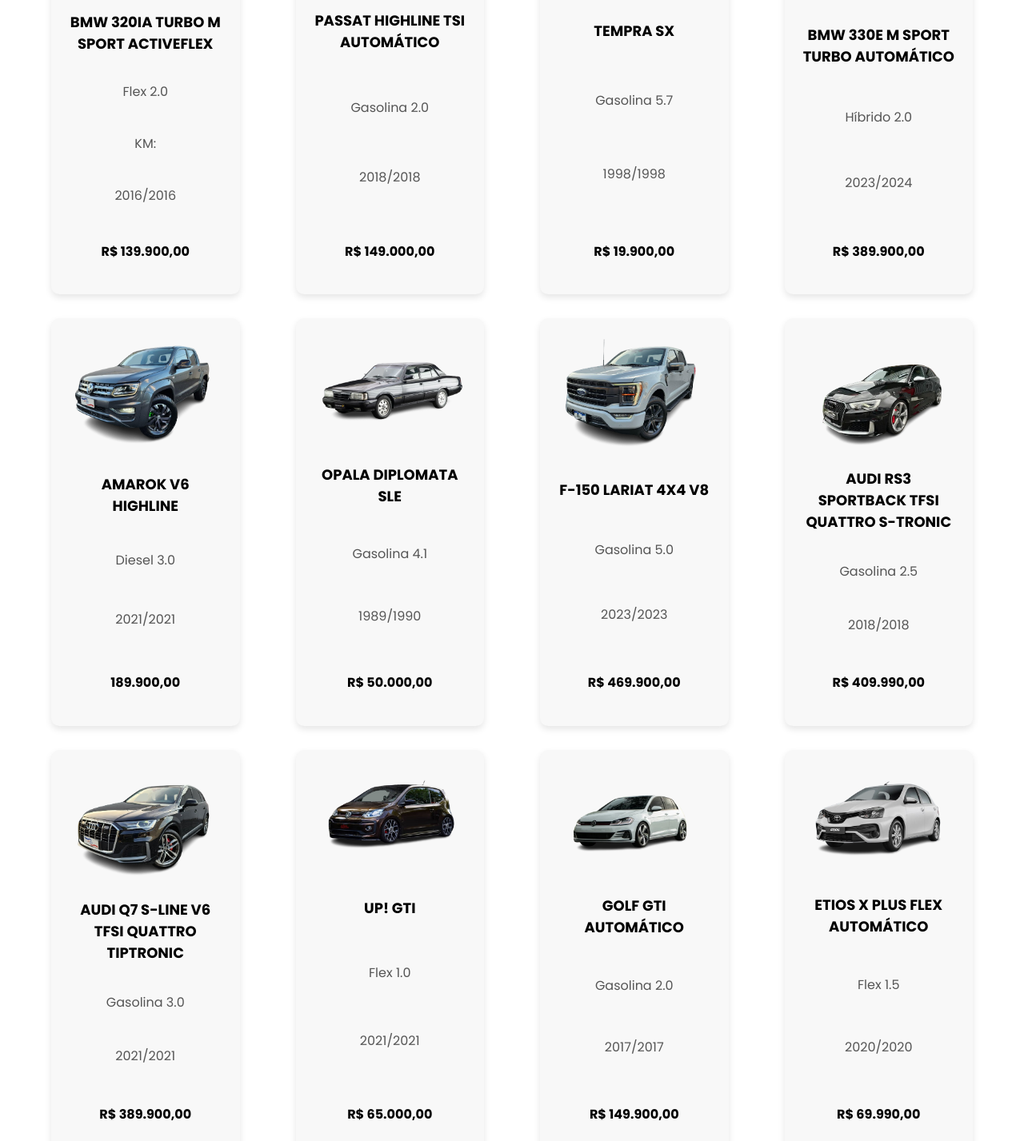
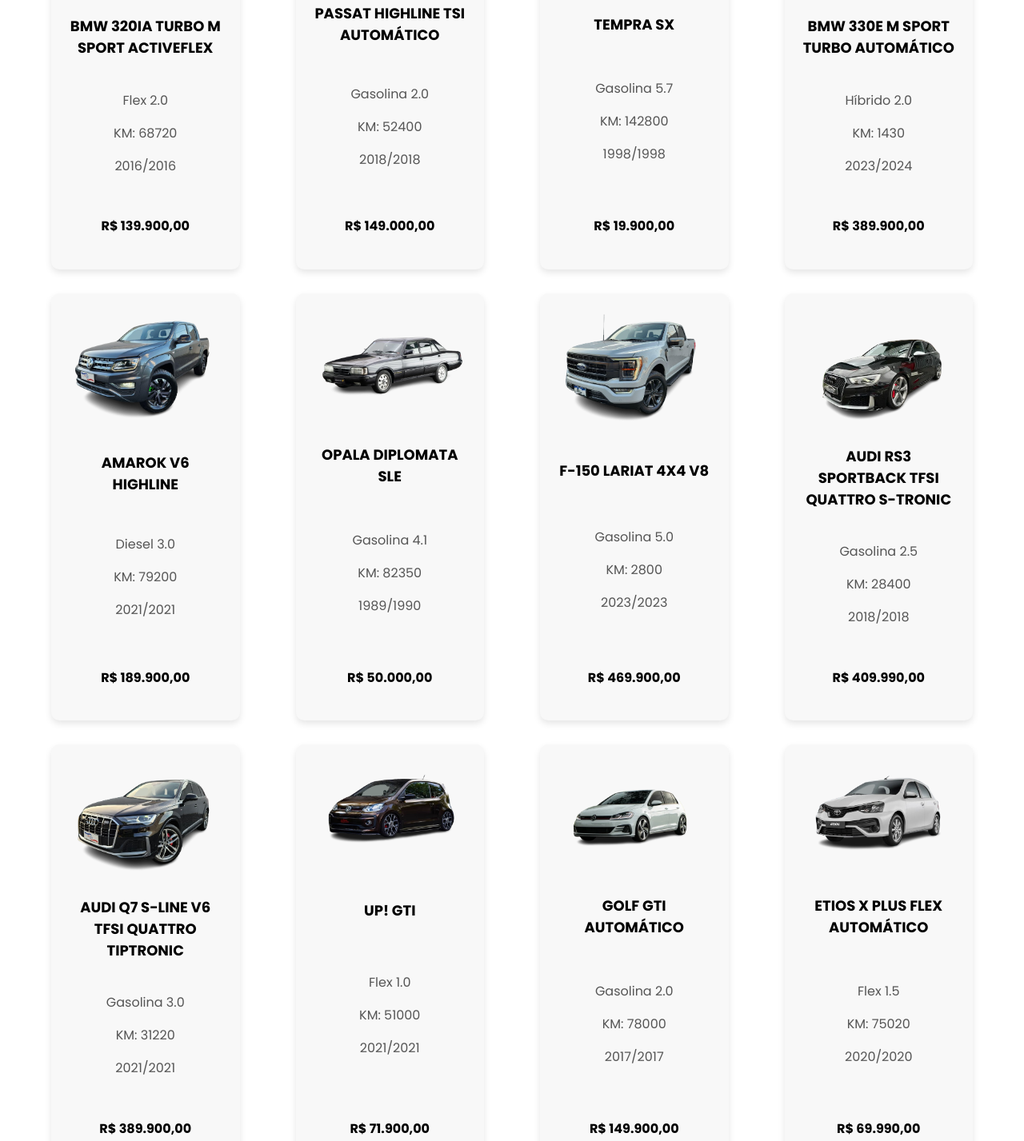
Before and after one commit to jpeodr/carshop, a plain HTML site: page produtos.html in a window 1280 px wide. Shown: the part 365-1792 px from the top of the page at 80% size. Drawn offline with Linux system fonts and the light colour scheme.

Commit message:
Imagem hover e atualização de descrição

```diff
--- a/produtos.html
+++ b/produtos.html
@@ -29,107 +29,151 @@
             <div class="produto">
                 <img src="ImagensCarros/320_MSPORT.png" alt="BMW 320IA TURBO M SPORT ACTIVEFLEX">
                 <h2>BMW 320IA TURBO M SPORT ACTIVEFLEX</h2>
+                <div class="detalhes">
                     <p>Flex 2.0</p>
-                <p>KM:</p>
+                    <p>KM: 68720</p>
                     <p>2016/2016</p>
+                </div>
                 <h4>R$ 139.900,00</h4>
             </div>
             <div class="produto">
                 <img src="ImagensCarros/passatb8.png" alt="Volkswagen Passat B8">
                 <h2>PASSAT HIGHLINE TSI AUTOMÁTICO</h2>
+                <div class="detalhes">
                     <p>Gasolina 2.0</p>
+                    <p>KM: 52400</p>
                     <p>2018/2018</p>
+                </div>
                 <h4>R$ 149.000,00</h4>
             </div>
             <div class="produto">
                 <img src="ImagensCarros/tempra.png" alt="TEMPRA SX">
                 <h2>TEMPRA SX</h2>
+                <div class="detalhes">
                     <p>Gasolina 5.7</p>
+                    <p>KM: 142800</p>
                     <p>1998/1998</p>
+                </div>
                 <h4>R$ 19.900,00</h4>
             </div>
             <div class="produto">
                 <img src="ImagensCarros/330E.png" alt="BMW 330E">
                 <h2>BMW 330E M SPORT TURBO AUTOMÁTICO</h2>
+                <div class="detalhes">
                     <p>Híbrido 2.0</p>
+                    <p>KM: 1430</p>
                     <p>2023/2024</p>
+                </div>
                 <h4>R$ 389.900,00</h4>
             </div>
             <div class="produto">
                 <img src="ImagensCarros/AMAROK_v6.png" alt="Volkswagen Amarok V6">
                 <h2>AMAROK V6 HIGHLINE</h2>
+                <div class="detalhes">
                     <p>Diesel 3.0</p>
+                    <p>KM: 79200</p>
                     <p>2021/2021</p>
-                <h4>189.900,00</h4>
+                </div>
+                <h4>R$ 189.900,00</h4>
             </div>
             <div class="produto">
                 <img src="ImagensCarros/opaladiplomata.png" alt="Chevrolet Opala Diplomata">
                 <h2>OPALA DIPLOMATA SLE</h2>
+                <div class="detalhes">
                     <p>Gasolina 4.1</p>
+                    <p>KM: 82350</p>
                     <p>1989/1990</p>
+                </div>
                 <h4>R$ 50.000,00</h4>
             </div>
             <div class="produto">
                 <img src="ImagensCarros/f150lariat.png" alt="Ford F150 Lariat">
                 <h2>F-150 LARIAT 4X4 V8</h2>
+                <div class="detalhes">
                     <p>Gasolina 5.0</p>
+                    <p>KM: 2800</p>
                     <p>2023/2023</p>
+                </div>
                 <h4>R$ 469.900,00</h4>
             </div>
             <div class="produto">
                 <img src="ImagensCarros/rs3sportback.png" alt="Audi RS3">
                 <h2>AUDI RS3 SPORTBACK TFSI QUATTRO S-TRONIC</h2>
+                <div class="detalhes">
                     <p>Gasolina 2.5</p>
+                    <p>KM: 28400</p>
                     <p>2018/2018</p>
+                </div>
                 <h4>R$ 409.990,00</h4>
             </div>
             <div class="produto">
                 <img src="ImagensCarros/Q7.png" alt="Audi Q7">
                 <h2>AUDI Q7 S-LINE V6 TFSI QUATTRO TIPTRONIC</h2>
+                <div class="detalhes">
                     <p>Gasolina 3.0</p>
+                    <p>KM: 31220</p>
                     <p>2021/2021</p>
+                </div>
                 <h4>R$ 389.900,00</h4>
             </div>
             <div class="produto">
                 <img src="ImagensCarros/uptsi.png" alt="Volkswagen Up TSI">
                 <h2>UP! GTI</h2>
+                <div class="detalhes">
                     <p>Flex 1.0</p>
+                    <p>KM: 51000</p>
                     <p>2021/2021</p>
-                <h4>R$ 65.000,00</h4>
+                </div>
+                <h4>R$ 71.900,00</h4>
             </div>
             <div class="produto">
                 <img src="ImagensCarros/golfgti.png" alt="Volkswagen Golf GTI">
                 <h2>GOLF GTI AUTOMÁTICO</h2>
+                <div class="detalhes">
                     <p>Gasolina 2.0</p>
+                    <p>KM: 78000</p>
                     <p>2017/2017</p>
+                </div>
                 <h4>R$ 149.900,00</h4>
             </div>
             <div class="produto">
                 <img src="ImagensCarros/etios.png" alt="Toyota Etios">
                 <h2>ETIOS X PLUS FLEX AUTOMÁTICO</h2>
+                <div class="detalhes">
                     <p>Flex 1.5</p>
+                    <p>KM: 75020</p>
                     <p>2020/2020</p>
+                </div>
                 <h4>R$ 69.990,00</h4>
             </div>
             <div class="produto">
                 <img src="ImagensCarros/a3.png" alt="Audi A3">
                 <h2>AUDI A3 SEDAN TFSI TIPTRONIC FLEX</h2>
+                <div class="detalhes">
                     <p>Flex 1.4</p>
+                    <p>KM: 91000</p>
                     <p>2018/2018</p>
-                <h4>R$ 90.000,00</h4>
+                </div>
+                <h4>R$ 65.000,00</h4>
             </div>
             <div class="produto">
                 <img src="ImagensCarros/SW4.png" alt="Toyota SW4">
                 <h2>HILUX SW4 SRX 4X4 AUTOMÁTICO</h2>
+                <div class="detalhes">
                     <p>Diesel 2.8</p>
+                    <p>KM: 3400</p>
                     <p>2023/2023</p>
+                </div>
                 <h4>R$ 334.000,00</h4>
             </div>
             <div class="produto">
                 <img src="ImagensCarros/RAM_1500_REBEL.png" alt="Dodge RAM 1500 Rebel">
                 <h2>RAM 1500 REBEL HEMI CD V8 4X4 AUTOMÁTICO</h2>
+                <div class="detalhes">
                     <p>Gasolina 5.7</p>
+                    <p>KM: 5601</p>
                     <p>2022/2022</p>
+                </div>
                 <h4>R$ 389.900,00</h4>
             </div>
         </div>
--- a/styles.css
+++ b/styles.css
@@ -128,7 +128,15 @@ h1 {
     transform: scale(1.1);
 }
 
-.produto p {
+.produto img {
+    transition: transform 0.3s ease;
+}
+
+.produto img:hover {
+    transform: scale(1.1);
+}
+
+.produto .detalhes {
     font-size: 16px;
     color: #555;
 }
```
Also changed, not shown: contato.html (+3 -3 lines). Lines whose indentation alone changed are shown as unchanged.
